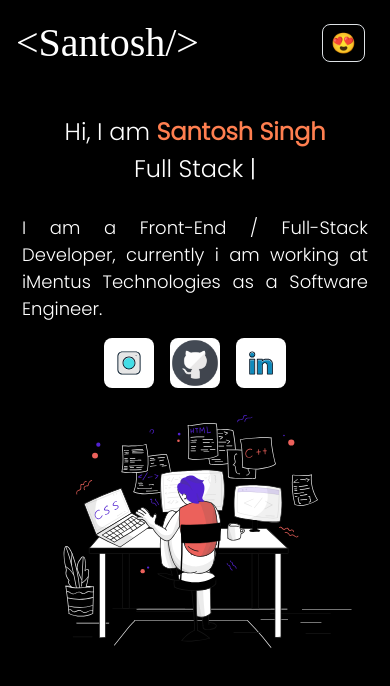
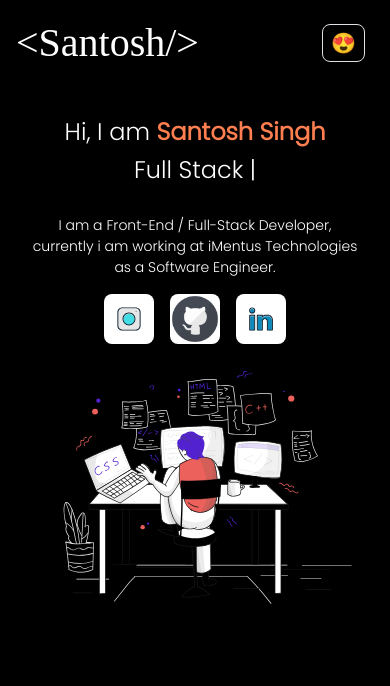
Before and after one commit to santosh214/Santosh-singh-Portfolio, a React (Create React App) app: page /#/ in a window 390 px wide. Shown: the top 686 px of the page. Built offline with nearby package versions, Linux system fonts and the light colour scheme; a web font is replaced by a local one.

Commit message:
fix issue

```diff
--- a/src/components/Header/header.css
+++ b/src/components/Header/header.css
@@ -29,13 +29,16 @@
   }
   .headerContainer h1:nth-child(2){
     padding-bottom: 12px;
+    padding: 1px 12px 12px 12px;
     text-align: center;
 
   }
   .headerContainer p:first-of-type{
-    text-align: justify;
-    padding: 10px 12px 0px 12px;
+    padding: 10px 17px 0px 17px;
+    font-size: 14px;
+    text-align: center;
   }
+
 }
 
 /* Small devices (portrait tablets and large phones, 600px and up) */
```
